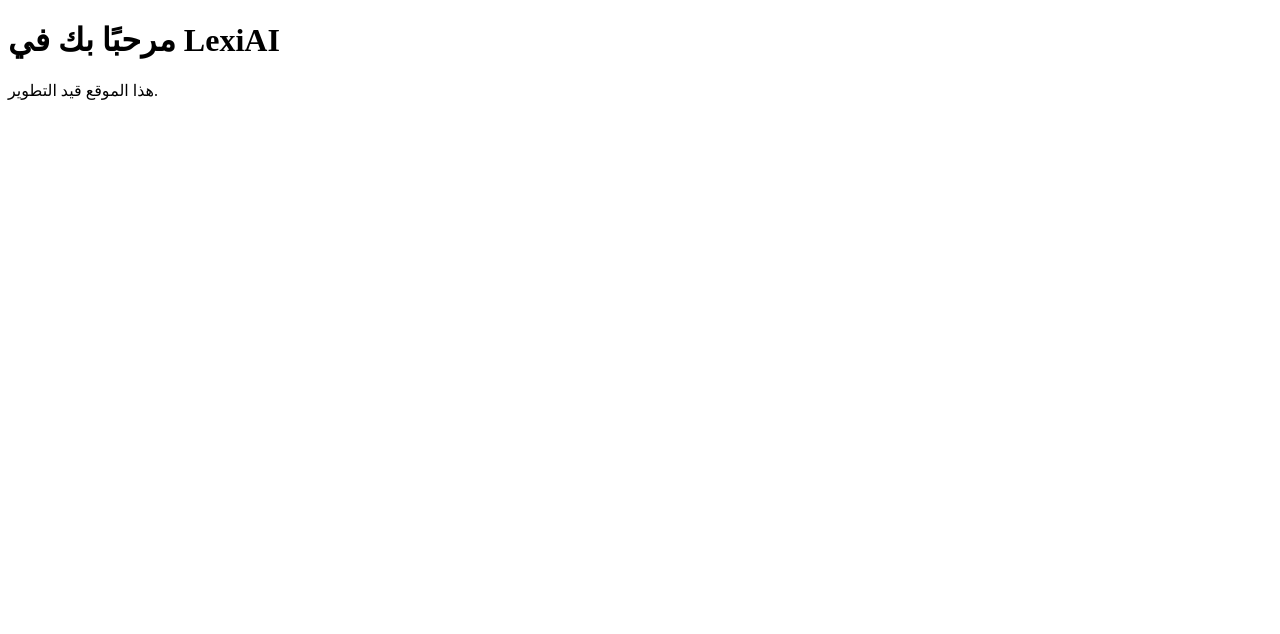
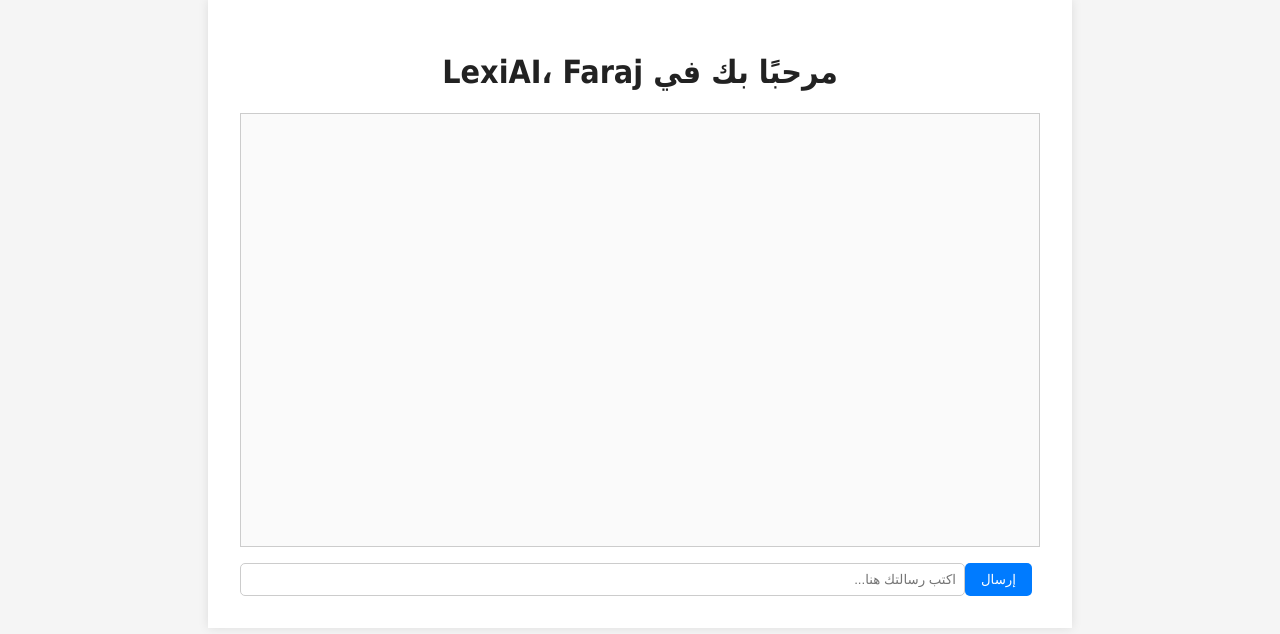
Before and after one commit to Faraj1992/lexiai-app, a plain HTML site: page index.html in a window 1280 px wide. Drawn offline with Linux system fonts and the light colour scheme.

Commit message:
Add files via upload

```diff
--- a/index.html
+++ b/index.html
@@ -1,12 +1,52 @@
+
 <!DOCTYPE html>
-<html lang="ar">
+<html lang="ar" dir="rtl">
 <head>
-  <meta charset="UTF-8" />
-  <meta name="viewport" content="width=device-width, initial-scale=1.0"/>
-  <title>LexiAI - المساعد القانوني</title>
+  <meta charset="UTF-8">
+  <meta name="viewport" content="width=device-width, initial-scale=1.0">
+  <title>LexiAI - دردشة الذكاء الاصطناعي</title>
+  <style>
+    body { font-family: Tahoma, sans-serif; background: #f5f5f5; margin: 0; padding: 0; }
+    .container { max-width: 800px; margin: auto; padding: 2rem; background: white; box-shadow: 0 0 10px rgba(0,0,0,0.1); }
+    h1 { text-align: center; color: #222; }
+    .chat-box { border: 1px solid #ccc; padding: 1rem; height: 400px; overflow-y: scroll; background: #fafafa; }
+    .input-area { display: flex; margin-top: 1rem; }
+    input[type="text"] { flex: 1; padding: 0.5rem; border: 1px solid #ccc; border-radius: 5px; }
+    button { padding: 0.5rem 1rem; margin-right: 0.5rem; background: #007bff; color: white; border: none; border-radius: 5px; }
+    .message { margin-bottom: 1rem; }
+    .message.user { text-align: right; color: #007bff; }
+    .message.bot { text-align: left; color: #444; }
+  </style>
 </head>
 <body>
-  <h1>مرحبًا بك في LexiAI</h1>
-  <p>هذا الموقع قيد التطوير.</p>
+  <div class="container">
+    <h1>مرحبًا بك في LexiAI، Faraj</h1>
+    <div class="chat-box" id="chat-box"></div>
+    <div class="input-area">
+      <button onclick="sendMessage()">إرسال</button>
+      <input type="text" id="user-input" placeholder="اكتب رسالتك هنا...">
+    </div>
+  </div>
+
+  <script>
+    async function sendMessage() {
+      const input = document.getElementById("user-input");
+      const message = input.value;
+      if (!message) return;
+
+      const box = document.getElementById("chat-box");
+      box.innerHTML += `<div class='message user'>${message}</div>`;
+      input.value = "";
+
+      const response = await fetch('/api/chat', {
+        method: 'POST',
+        headers: { 'Content-Type': 'application/json' },
+        body: JSON.stringify({ message })
+      });
+      const data = await response.json();
+      box.innerHTML += `<div class='message bot'>${data.reply}</div>`;
+      box.scrollTop = box.scrollHeight;
+    }
+  </script>
 </body>
 </html>
```
